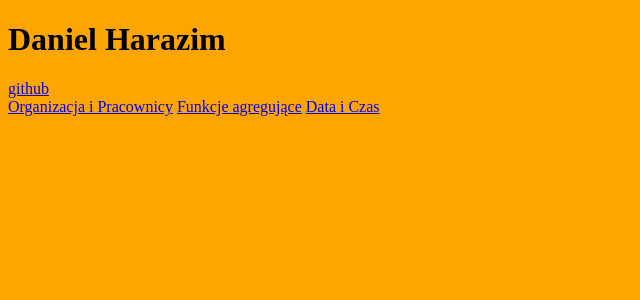
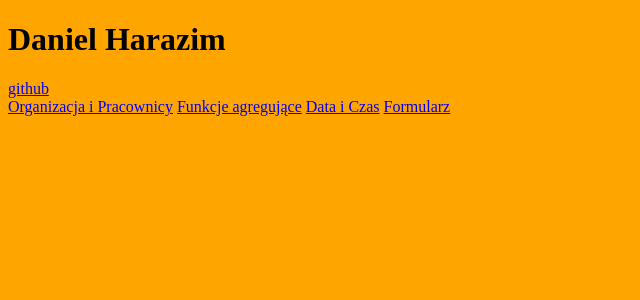
Before and after one commit to AD-2018/sql-php-pierwsza_strona-DanielHarazim, a PHP site: page / in a window 1280 px wide. Shown: the top 300 px of the page, without its empty margins (0-640 px from the left). Run offline with PHP 8.4, Linux system fonts and the light colour scheme; data that the repository does not hold is empty.

Commit message:
Update index.php

```diff
--- a/index.php
+++ b/index.php
@@ -14,6 +14,7 @@
     <a href="pracownicyiorganizacja.php">Organizacja i Pracownicy</a>
     <a href="funkAgregujaca.php">Funkcje agregujące</a>
   <a href="DataiCzas.php">Data i Czas</a>
+  <a href="formularz.html">Formularz</a>
 </body>
 </html>
 <?php
```
